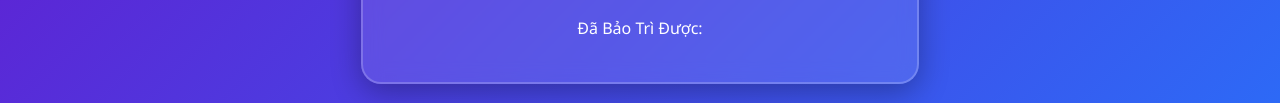
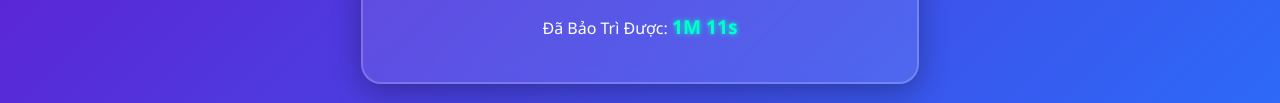
Before and after one commit to hoahenry/maintenance, a plain HTML site: page index.html in a window 1280 px wide. Shown: the part 454-557 px from the top of the page. Drawn offline with nearby package versions, Linux system fonts and the light colour scheme.

Commit message:
Update index.html

```diff
--- a/index.html
+++ b/index.html
@@ -83,7 +83,7 @@
 
   <script>
     const maintenanceTimerEl = document.getElementById("maintenanceTimer");
-    const maintenanceStart = new Date("1737619402839").getTime();
+    const maintenanceStart = new Date(1758517634076).getTime();
 
     function updateMaintenanceTimer() {
         let seconds = Math.floor((Date.now() - maintenanceStart) / 1000);
```
